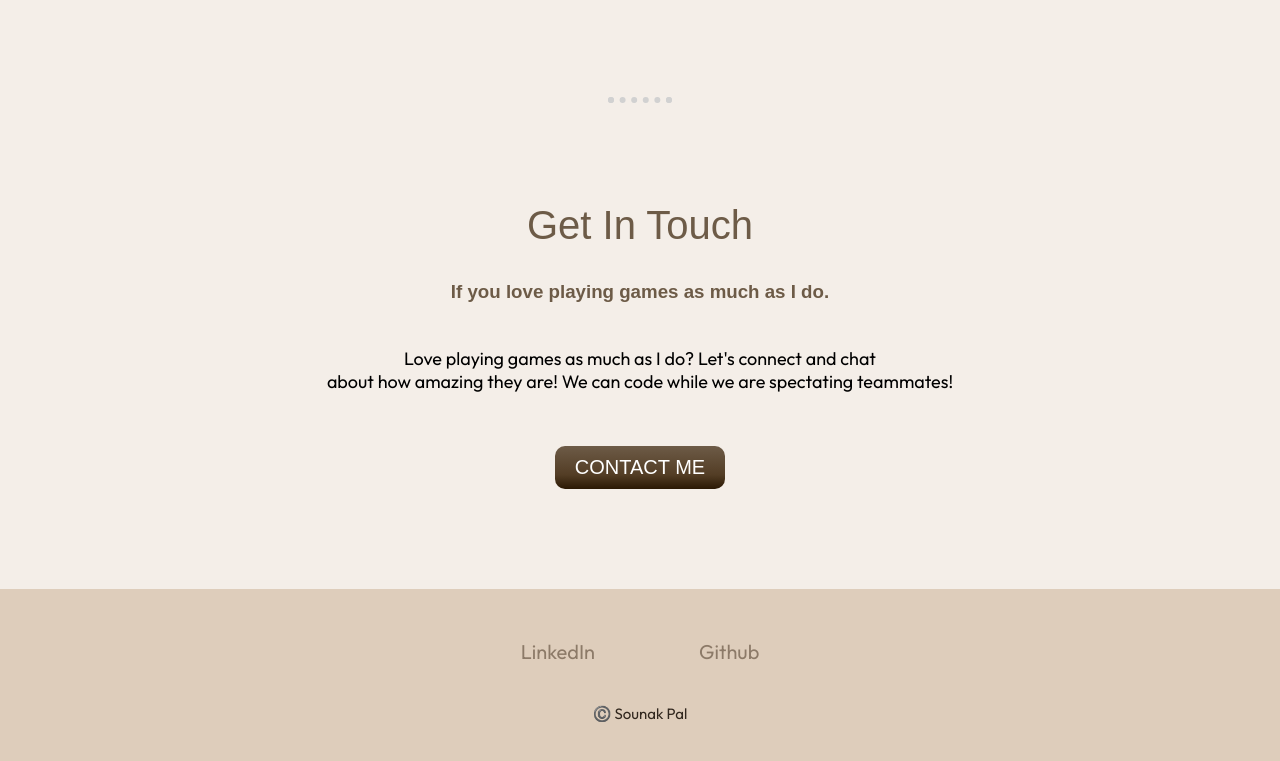
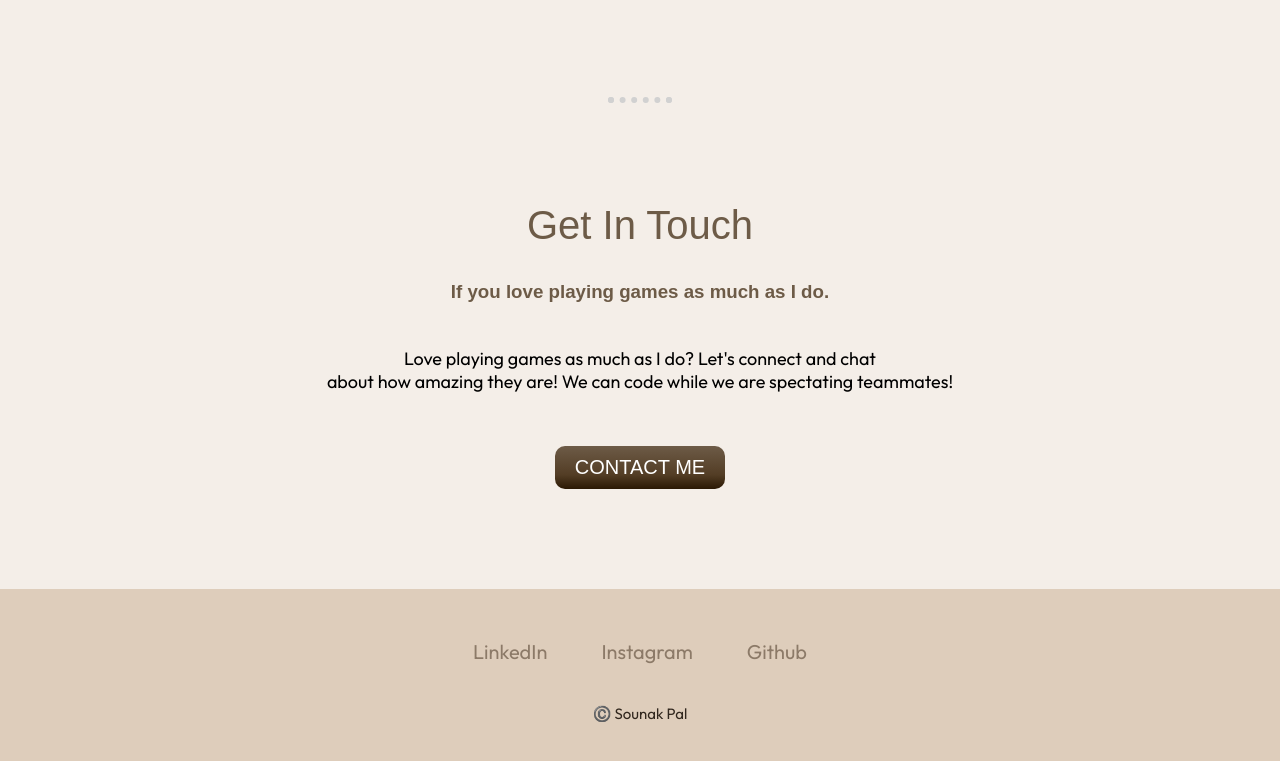
Before and after one commit to syntherat/capstone-portfolio, a plain HTML site: page index.html in a window 1280 px wide. Shown: the part 2573-3334 px from the top of the page. Drawn offline with Linux system fonts and the light colour scheme.

Commit message:
update index.html

```diff
--- a/index.html
+++ b/index.html
@@ -63,7 +63,7 @@
     </div>
     <div class="bottom-container">
         <a class="footer-link" href="https://www.linkedin.com/in/sounak-pal/" target="_blank">LinkedIn</a>
-        <a class="footer-link" href="https://www.instagram.com/sounak.mp4/" target="_blank"Instagram</a>
+        <a class="footer-link" href="https://www.instagram.com/sounak.mp4/" target="_blank">Instagram</a>
         <a class="footer-link" href="https://github.com/syntherat" target="_blank">Github</a>
         <p class="copyright">©️ Sounak Pal</p>
     </div>
```
